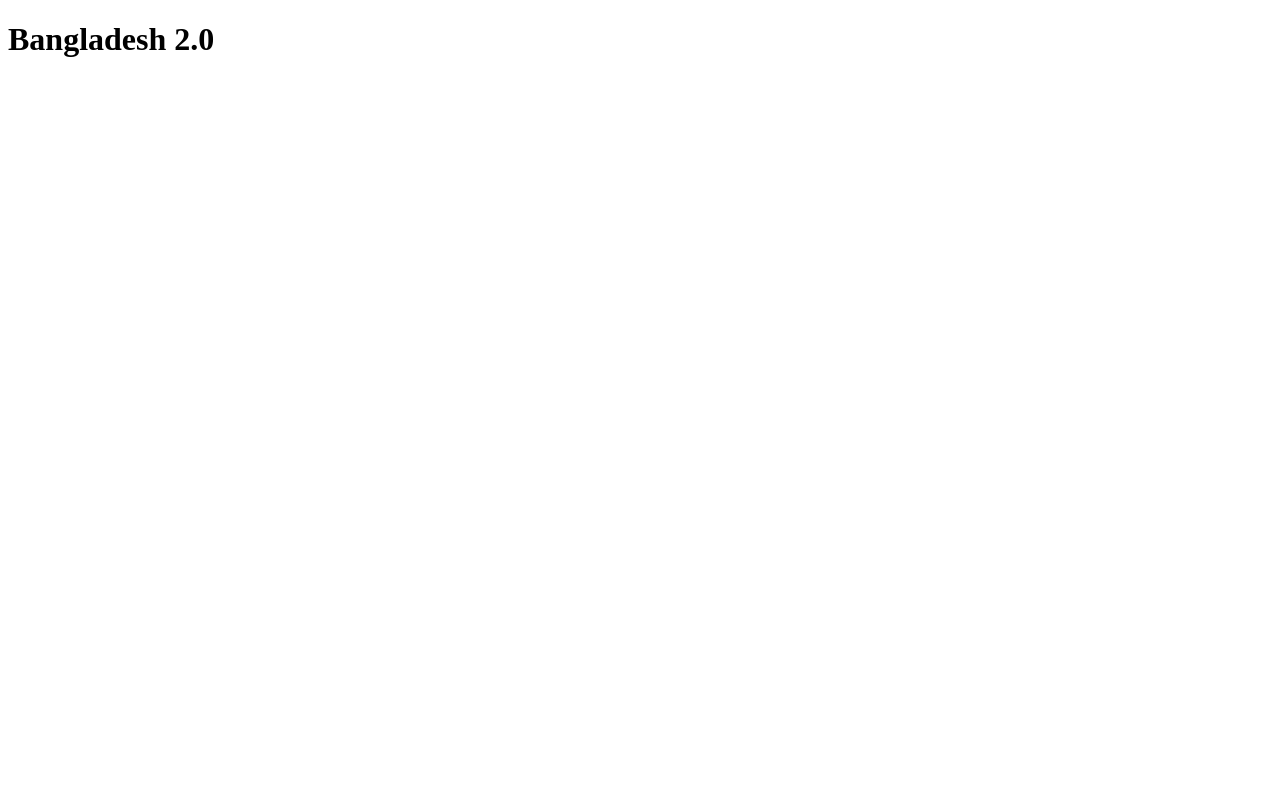
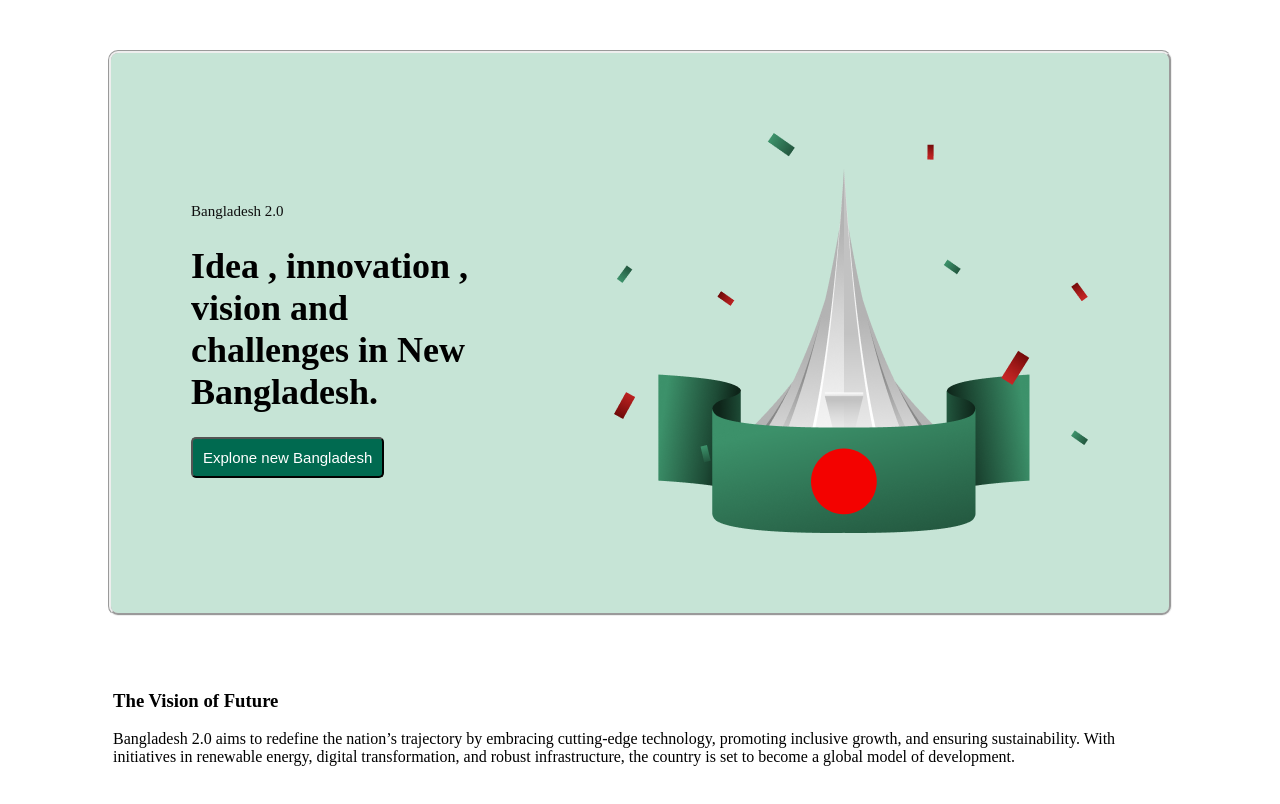
Before and after one commit to Arif-Billah/Bangladesh-2.0, a plain HTML site: page index.html in a window 1280 px wide. Drawn offline with Linux system fonts and the light colour scheme.

Commit message:
banner-section

```diff
--- a/index.html
+++ b/index.html
@@ -4,8 +4,33 @@
     <meta charset="UTF-8">
     <meta name="viewport" content="width=device-width, initial-scale=1.0">
     <title>assignment-1</title>
+    <link rel="stylesheet" href="style.css">
 </head>
 <body>
-    <h1>Bangladesh 2.0</h1>
+    <header>
+      <nav></nav>
+      <div class="banner">
+
+        <div class="banner-contant">
+            <p class="banner-title">Bangladesh 2.0</p>
+            <h1>Idea , innovation ,
+                vision and challenges in New Bangladesh.
+            </h1>
+            <button class="btn-primary">Explone new Bangladesh</button>
+
+        </div>
+        <img src="assets/hero.png" alt="banner">
+      </div>
+    </header>
+    <main>
+        <section class="vision">
+            <h3 class="setion title">The Vision of Future</h3>
+            <p class="section-description">Bangladesh 2.0 aims to redefine the nation’s trajectory by embracing cutting-edge technology, promoting inclusive growth, and ensuring sustainability. With initiatives in renewable energy, digital transformation, and robust infrastructure, the country is set to become a global model of development.</p>
+        </section>
+
+    </main>
+    <footer>
+
+    </footer>
 </body>
 </html>
--- /dev/null
+++ b/style.css
@@ -0,0 +1,43 @@
+.banner{
+    background-color: #C6E4D6;
+    display: flex;
+    justify-content: center;
+    gap: 100px;
+    align-items: center;
+    margin: 50px 100px;
+    padding: 80px;
+    font-size: large;
+    border-style: groove;
+    border-radius: 10px;
+}
+.banner-title{
+    font-size: 24px;
+    color: #0E0E0E;
+    font-weight: 10;
+    font-size: 15px;
+
+
+}
+.btn-primary{
+    background-color: #006A50;
+    font-weight: 10px;
+    font-size: 15px;
+    color:white;
+    padding: 10px 10px;
+    border-radius: 5px;
+}
+.vision{
+    margin: 50px 100px;
+    padding: 5px;
+
+}
+
+.setion title{
+    font-weight: bold;
+    font-size: 24;
+
+}
+.setion-description{
+    font-weight: 1px;
+    font-size: 1px;
+}
```
Also changed, not shown: assets/al-jazeera.png (added), assets/card-icon.png (added), assets/facebook.png (added), assets/hero.png (added), assets/instagram.png (added), assets/quote-bg.png (added), assets/satelite.png (added), assets/x.png (added).
